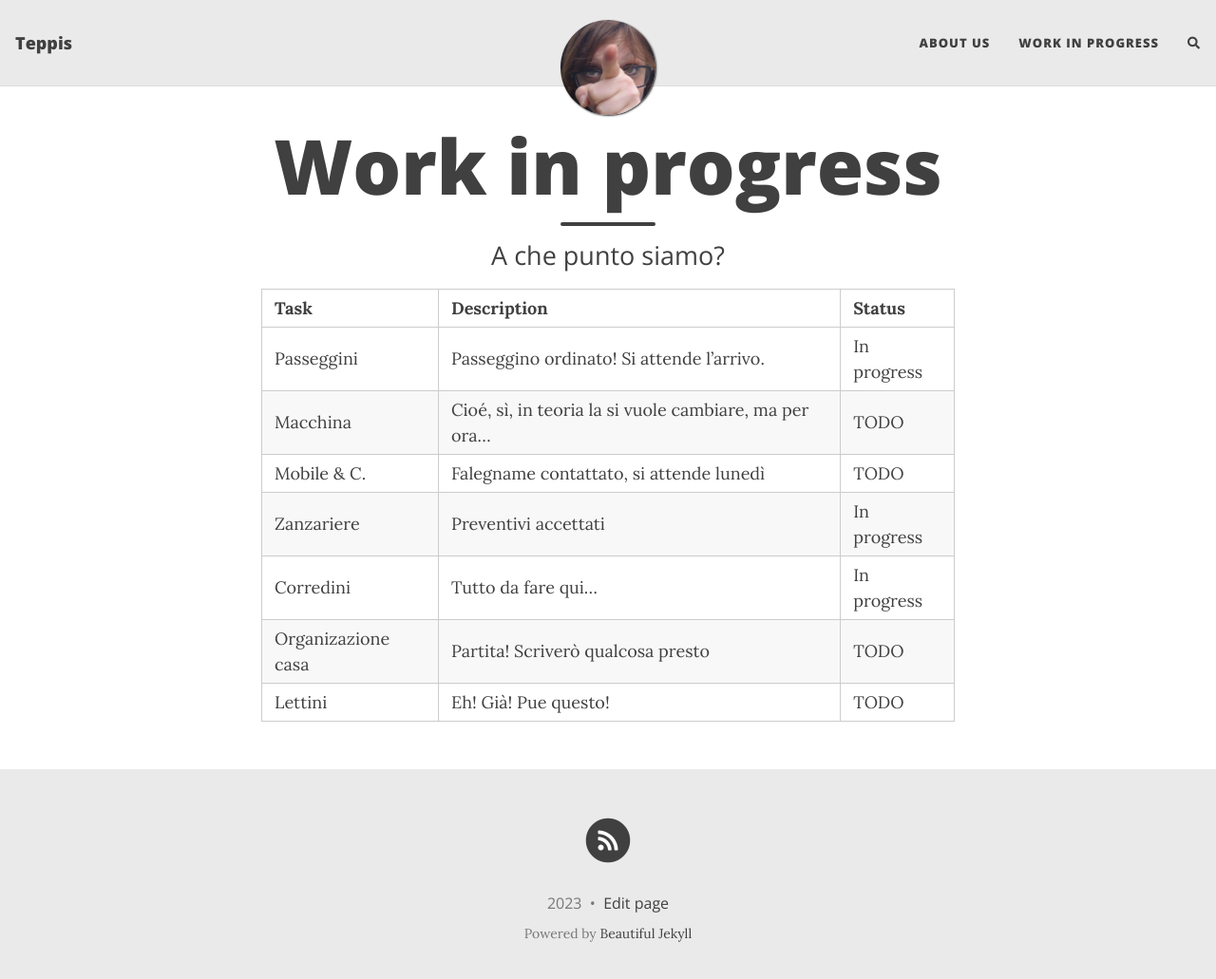
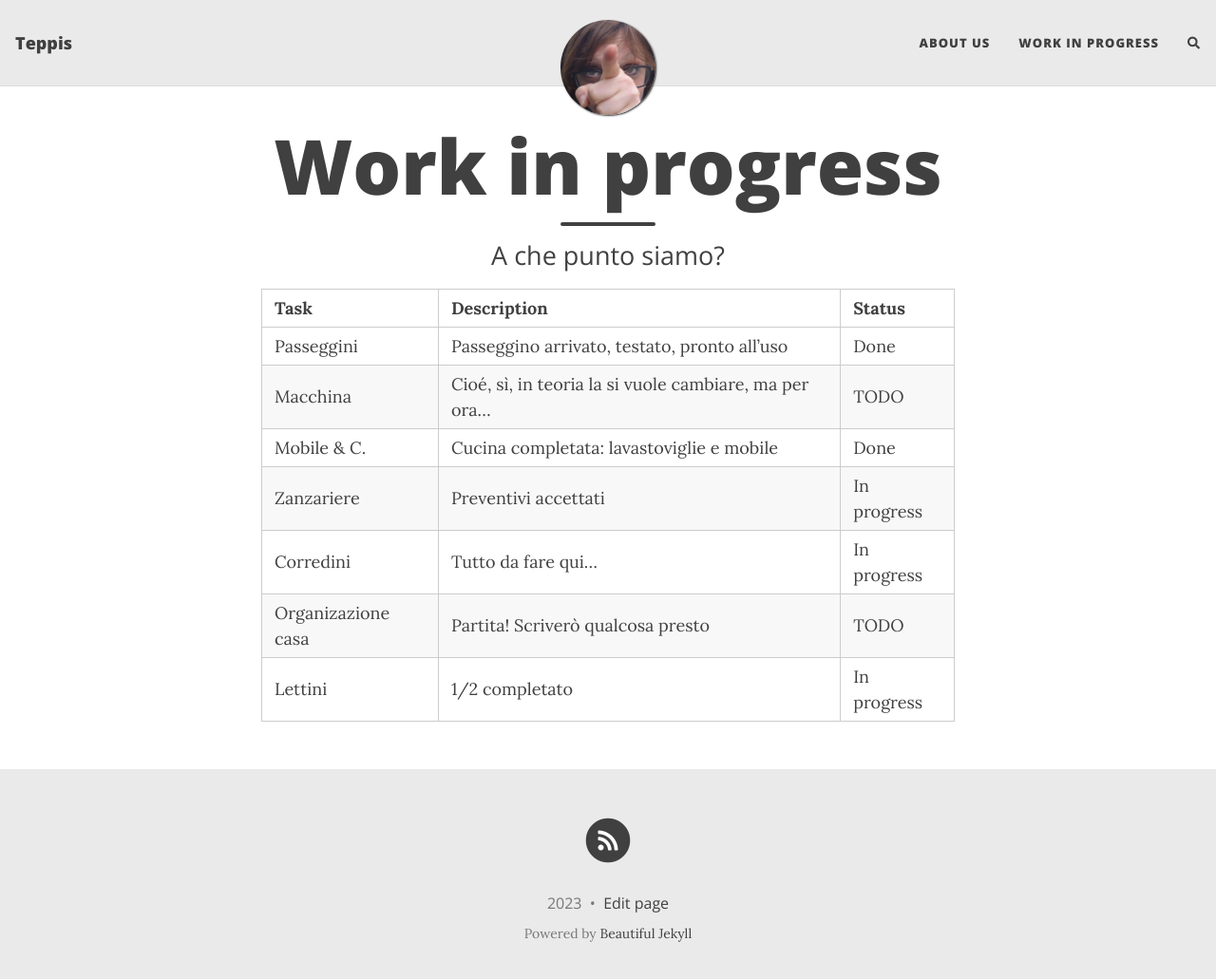
Before and after one commit to thembi-me/teppi, a Jekyll site: the page built from workinprogress.md, in a window 1280 px wide and 1044 px high. Shown: the top 1031 px of the window at 95% size. Built offline with Jekyll 4.4.1, drawn with Linux system fonts in a browser that asks for light colours; nearby versions of some CDN libraries; comment, search, counter and statistics services are not loaded.

Commit message:
work in progress updated

```diff
--- a/workinprogress.md
+++ b/workinprogress.md
@@ -6,10 +6,10 @@ subtitle: A che punto siamo?
 
 | Task | Description | Status |
 | --- | --- | --- |
-| Passeggini | Passeggino ordinato! Si attende l'arrivo. | In progress |
+| Passeggini | Passeggino arrivato, testato, pronto all'uso | Done |
 | Macchina | Cioé, sì, in teoria la si vuole cambiare, ma per ora... | TODO |
-| Mobile & C. | Falegname contattato, si attende lunedì | TODO |
+| Mobile & C. | Cucina completata: lavastoviglie e mobile | Done |
 | Zanzariere | Preventivi accettati | In progress |
 | Corredini | Tutto da fare qui... | In progress |
 | Organizazione casa | Partita! Scriverò qualcosa presto | TODO |
-| Lettini | Eh! Già! Pue questo! | TODO |
+| Lettini | 1/2 completato | In progress |
```
